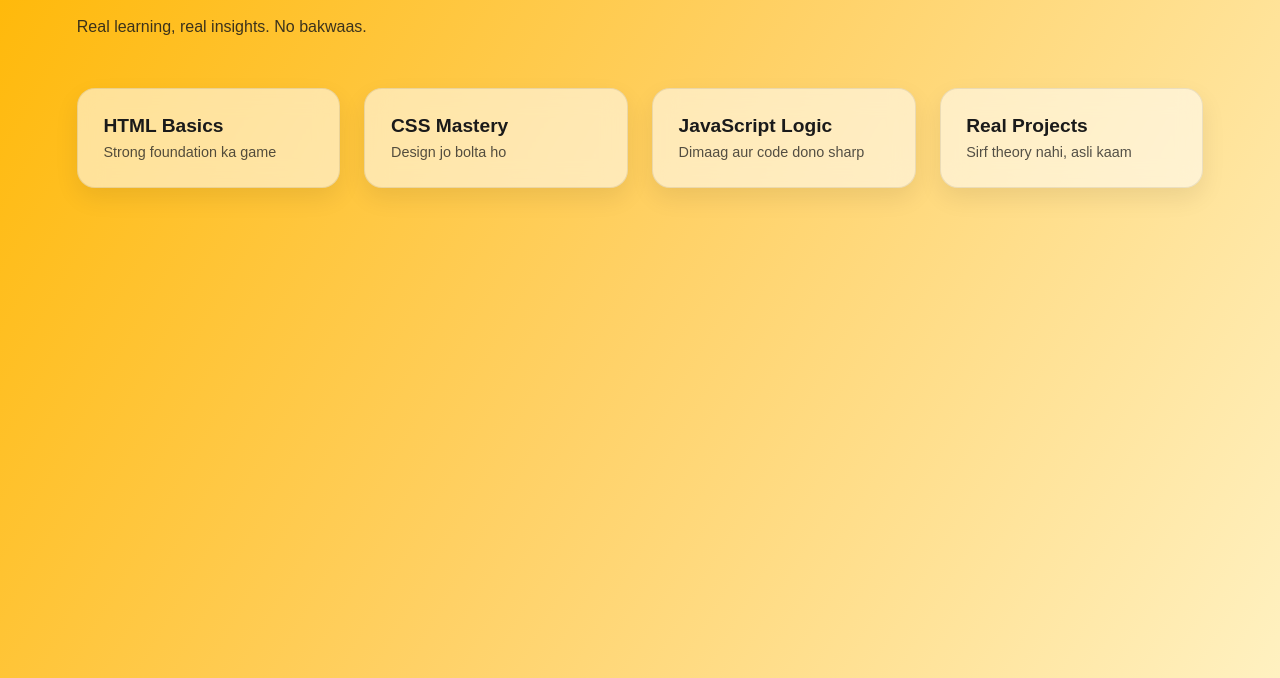
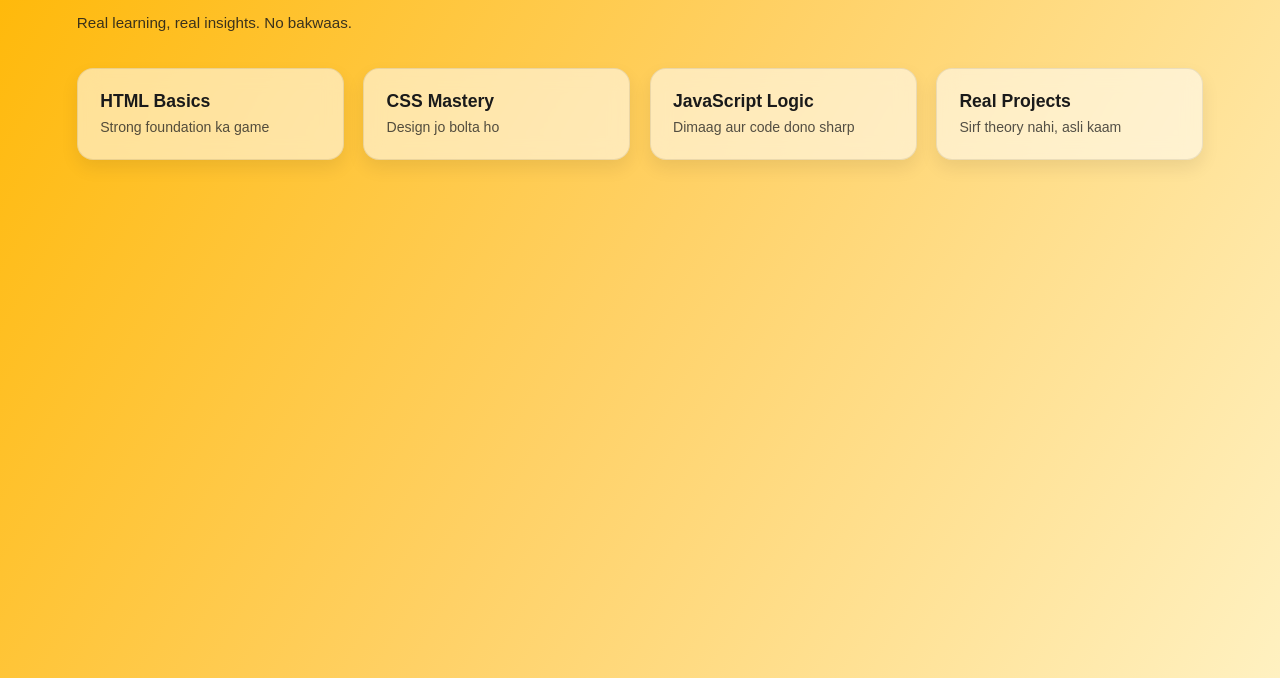
Before and after one commit to yogeshcoodes/customwebsite, a plain HTML site: page pages/blog.html in a window 1280 px wide. Shown: the part 122-800 px from the top of the page. Drawn offline with Linux system fonts and the light colour scheme.

Commit message:
fixed bugs and updated UI

```diff
--- a/css/pages.css
+++ b/css/pages.css
@@ -3,6 +3,10 @@
   padding: 0;
   box-sizing: border-box;
   font-family: "Poppins", sans-serif;
+}
+
+html {
+  font-size: 16px; /* base control */
 }
 
 body {
@@ -13,56 +17,84 @@ body {
 
 /* PAGE WRAPPER */
 .page {
-  padding: 4rem 6%;
+  padding: 2.5rem 1.2rem;
 }
 
 /* HEADINGS */
 .page h1 {
-  font-size: 3rem;
-  margin-bottom: 1rem;
+  font-size: clamp(1.8rem, 5vw, 3rem);
+  margin-bottom: 0.8rem;
   font-weight: 700;
 }
 
 .page p {
-  max-width: 700px;
+  max-width: 100%;
   line-height: 1.7;
   opacity: 0.85;
+  font-size: 0.95rem;
 }
 
 /* CARDS GRID */
 .cards {
-  margin-top: 3rem;
+  margin-top: 2rem;
   display: grid;
-  grid-template-columns: repeat(auto-fit, minmax(260px, 1fr));
-  gap: 1.5rem;
+  grid-template-columns: 1fr;
+  gap: 1.2rem;
 }
 
 /* CARD STYLE */
 .card {
   background: rgba(255, 255, 255, 0.55);
-  border-radius: 18px;
-  padding: 1.6rem;
-  backdrop-filter: blur(12px);
+  border-radius: 16px;
+  padding: 1.4rem;
+  backdrop-filter: blur(10px);
   border: 1px solid rgba(0, 0, 0, 0.08);
-  box-shadow: 0 10px 25px rgba(0, 0, 0, 0.08);
-  transition: all 0.35s ease;
-  cursor: pointer;
-}
-
-/* HOVER EFFECT */
-.card:hover {
-  transform: translateY(-10px) scale(1.02);
-  background: rgba(255, 255, 255, 0.75);
+  box-shadow: 0 8px 18px rgba(0, 0, 0, 0.08);
+  transition: transform 0.3s ease, background 0.3s ease;
 }
 
 /* CARD TEXT */
 .card h3 {
   margin-bottom: 0.4rem;
-  font-size: 1.2rem;
+  font-size: 1.1rem;
   font-weight: 600;
 }
 
 .card span {
-  font-size: 0.9rem;
+  font-size: 0.88rem;
   opacity: 0.75;
 }
+
+/* HOVER ONLY FOR NON-TOUCH */
+@media (hover: hover) {
+  .card:hover {
+    transform: translateY(-8px) scale(1.02);
+    background: rgba(255, 255, 255, 0.75);
+  }
+}
+
+/* TABLETS */
+@media (min-width: 600px) {
+  .page {
+    padding: 3rem 5%;
+  }
+
+  .cards {
+    grid-template-columns: repeat(2, 1fr);
+  }
+}
+
+/* LAPTOPS */
+@media (min-width: 900px) {
+  .page {
+    padding: 4rem 6%;
+  }
+
+  .cards {
+    grid-template-columns: repeat(auto-fit, minmax(260px, 1fr));
+  }
+
+  .page p {
+    max-width: 700px;
+  }
+}
```
